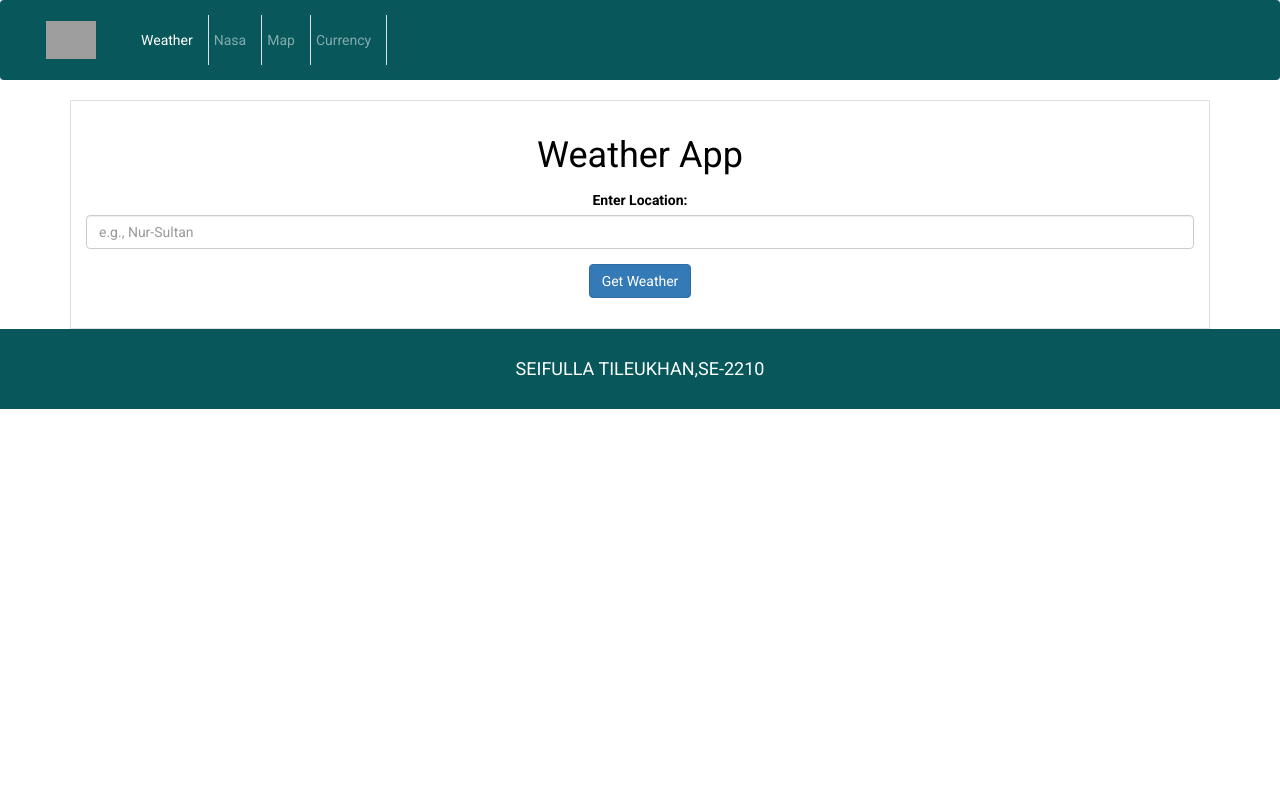
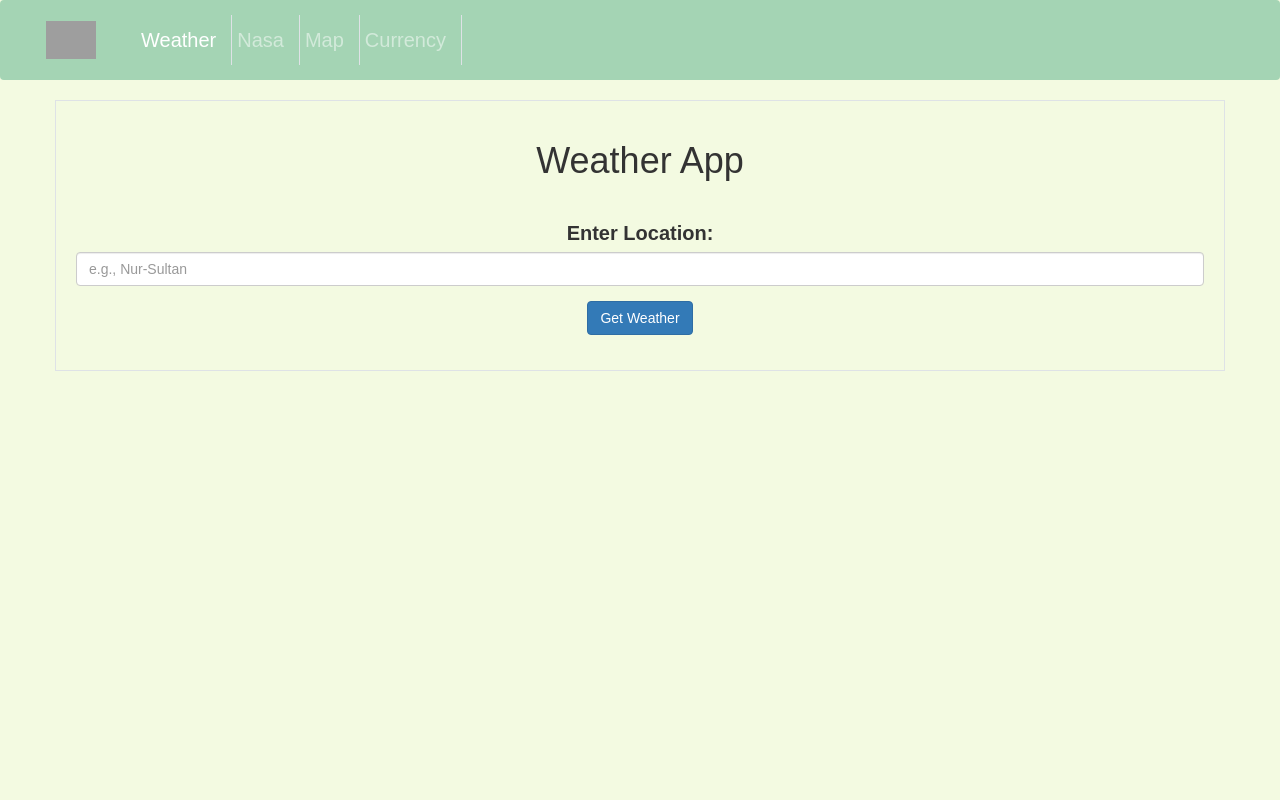
Before and after one commit to Tileukhan/Weather, a website: page index.html in a window 1280 px wide. Shown: the top 800 px of the page. Drawn offline with nearby package versions, Linux system fonts and the light colour scheme; no server answers; grey boxes are pictures that could not be loaded.

Commit message:
Final commit

```diff
--- a/index.html
+++ b/index.html
@@ -16,7 +16,7 @@
 </head>
 
 <body>
-  <nav class="navbar navbar-expand-lg navbar-dark" style="background-color: #07575b;">
+  <nav class="navbar navbar-expand-lg navbar-dark" style="background-color: #A4D4B4;">
     <a class="navbar-brand h-100" href="#">
         <img src="https://cdn2.vectorstock.com/i/1000x1000/62/11/cloud-computing-logo-design-icon-concept-vector-24016211.jpg" alt="" class="navbar-icon h-100" width="50" height="50">
     </a>
@@ -40,9 +40,11 @@
         </ul>
     </div>
 </nav>
-
-    <div class="container mt-4 border p-4">
-        <h1 class="mb-4">Weather App</h1>
+<div class="wrapper">
+    <div class="content">
+        <div class="container border">
+            <h1>Weather App</h1>
+            <br>
             <div class="form-group">
                 <label for="location-input">Enter Location:</label>
                 <input type="text" id="location-input" class="form-control" placeholder="e.g., Nur-Sultan">
@@ -51,6 +53,9 @@
             <div id="weather-container" class="mt-4"></div>
             <p id="error-message" class="text-danger"></p>
         </div>
+    </div>
+</div>
+
         <footer>
            <h4 style="text-align: center;">SEIFULLA TILEUKHAN,SE-2210</h4>
         </footer>
--- a/style.css
+++ b/style.css
@@ -5,6 +5,10 @@
 body {
     font-family: Arial, sans-serif;
     text-align: center;
+    font-size: 16px;
+    background-color: #F3FAE1;
+    min-height: 100vh;
+
 }
 .weather-container {
     margin-top: 20px;
@@ -16,20 +20,39 @@ body {
     color: red;
     font-weight: bold;
 }
-body {
-    font-family: "Roboto", sans-serif;
-    color: #000000;
-    background-color: #ffffff;
-  }
   .navbar-icon {
     margin-left: 20px;
   }
+  .content {
+    flex: 1;
+}
+  .wrapper {
+    min-height: 100vh;
+    display: flex;
+    flex-direction: column;
+}
 footer {
-	background-color: #07575b;
-    padding: 20px;
+	background-color: #A4D4B4;
+    padding: 10px;
     text-align: center;
-    flex-shrink: 0;
 }
 footer h4{
     color:#ffffff;
 }
+@media screen and (min-width: 768px) {
+    body {
+        font-size: 18px;
+      }
+  }
+
+  @media screen and (min-width: 1024px) {
+    body {
+        font-size: 20px;
+      }
+
+  }
+  .container {
+    max-width: 1200px;
+    margin: 0 auto;
+    padding: 20px;
+  }
```
Also changed, not shown: currency.html (+7 -2 lines), geolocation.html (+7 -2 lines), nasa.html (+1 -1 lines). Lines whose indentation alone changed are shown as unchanged.
